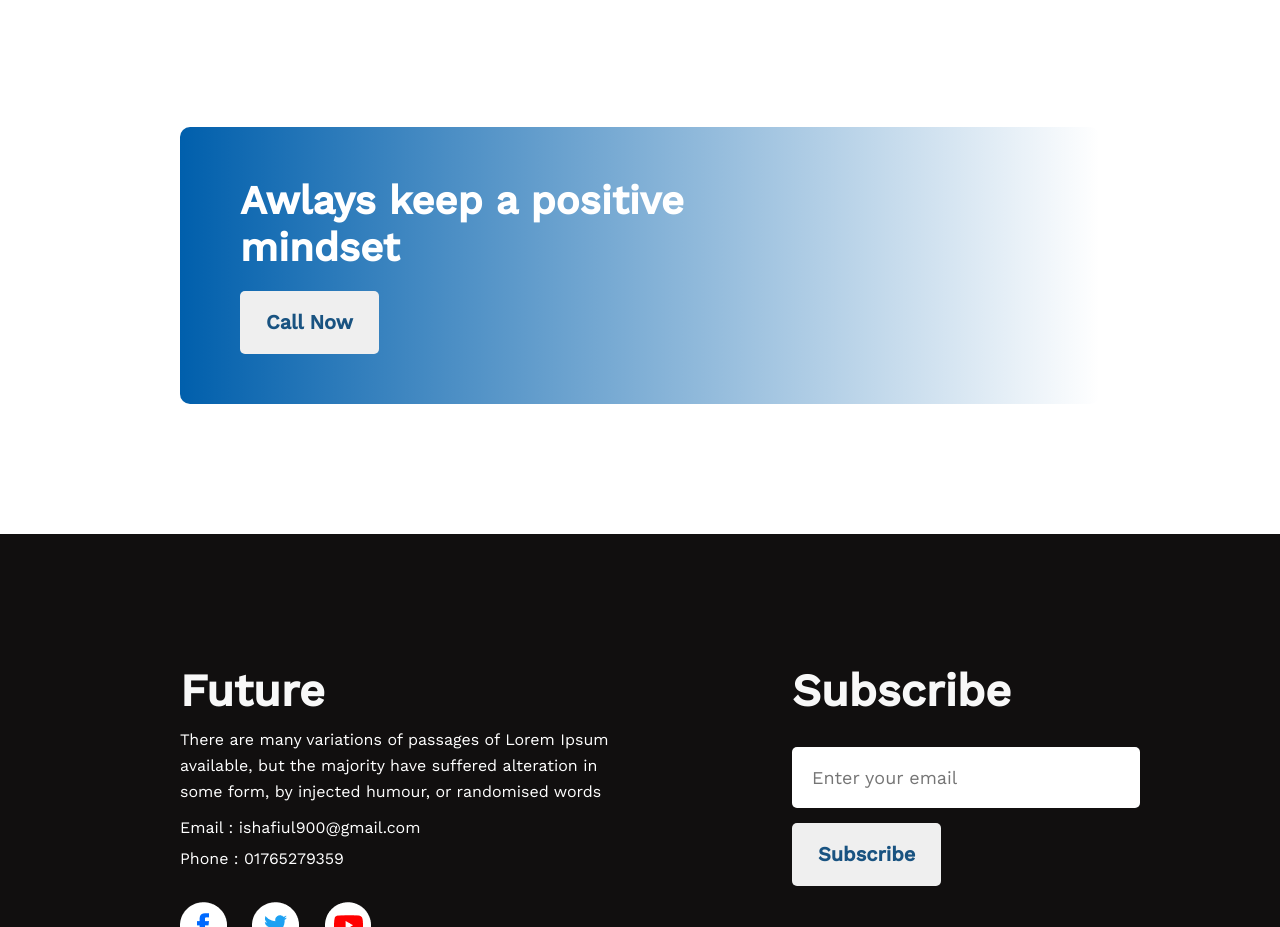
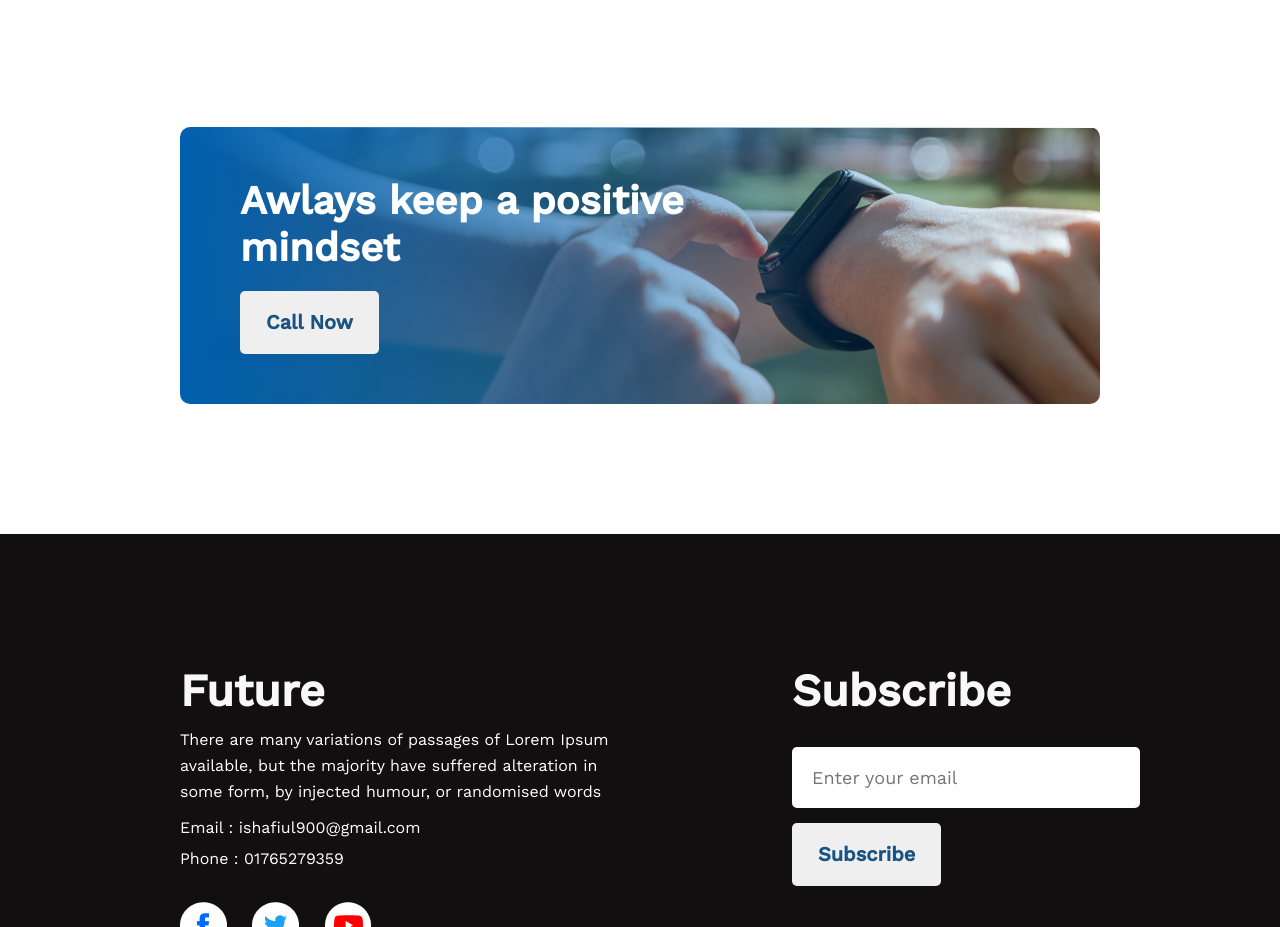
Before and after one commit to Shafiul-900/new-year-assiment-1, a plain HTML site: page index.html in a window 1280 px wide. Shown: the part 2087-3014 px from the top of the page. Drawn offline with nearby package versions, Linux system fonts and the light colour scheme.

Commit message:
add position section background

```diff
--- a/style.css
+++ b/style.css
@@ -133,11 +133,10 @@ ul li {
 /* my plans style  end */
 /* position style  */
 .position {
-    background: url('images/watch.png');
+    background: linear-gradient(90deg, #005FAC 0%, rgba(0, 95, 172, 0) 100%), url('images/watch.png');
     padding: 50px 0 50px 60px;
     margin: 130px 0;
     border-radius: 10px;
-    background: linear-gradient(90deg, #005FAC 0%, rgba(0, 95, 172, 0) 100%);
 }
 
 .position-title {
```
